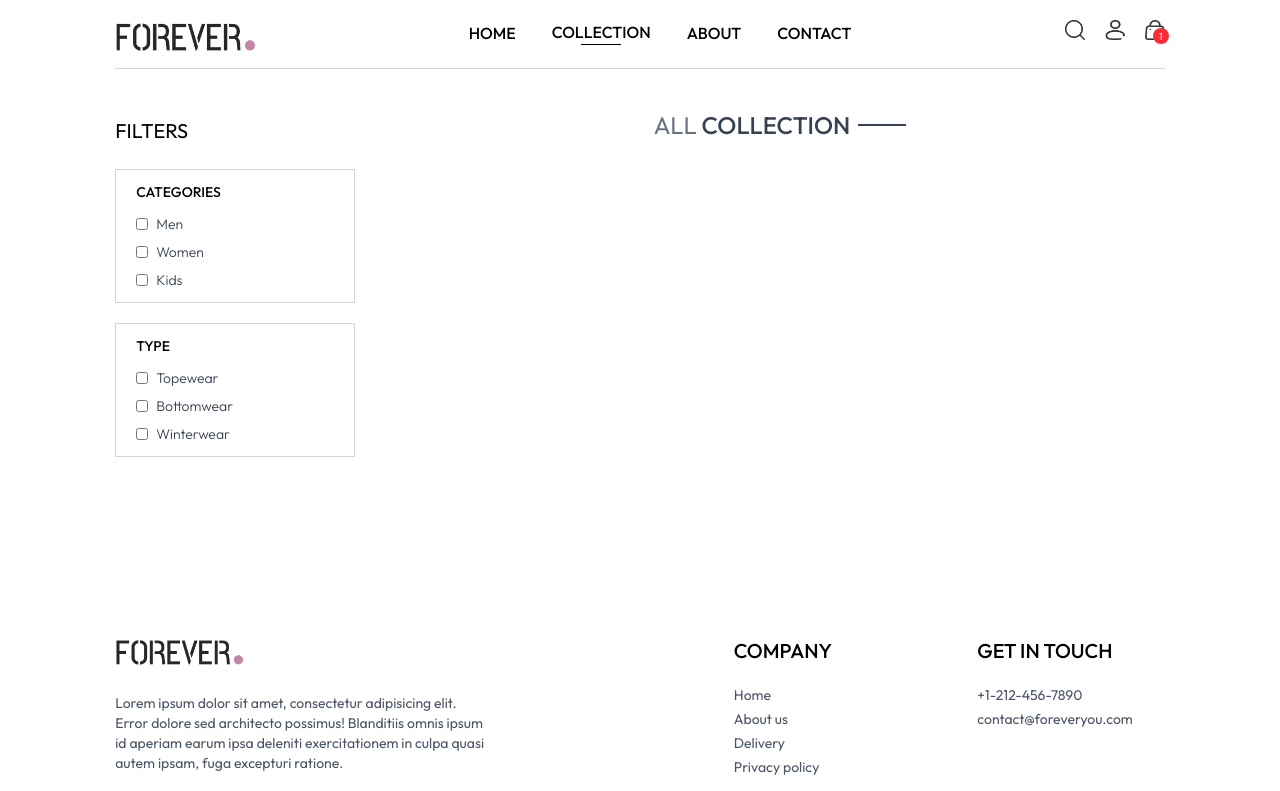
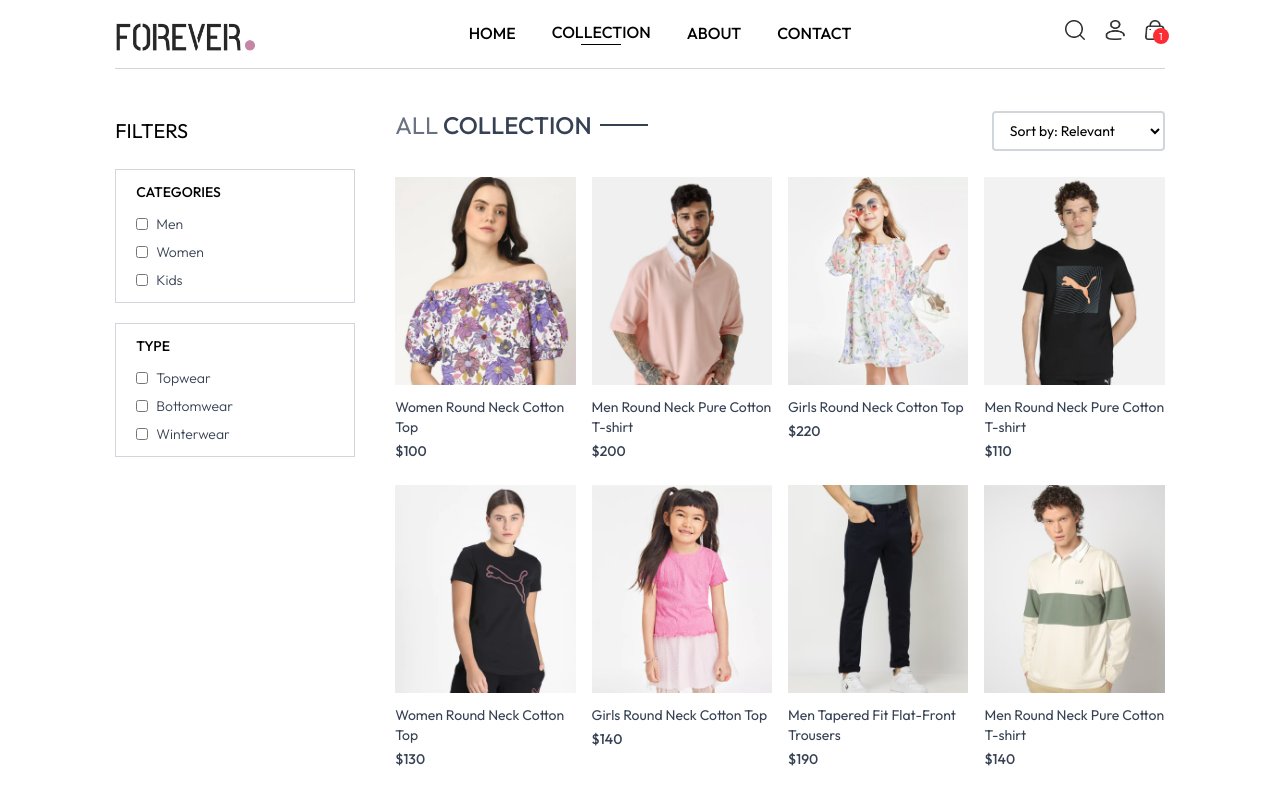
Before and after one commit to RohansinhVihol/fullstack-mern-ecommerce, a React app in the folder frontend/: page /collection in a window 1280 px wide. Shown: the top 791 px of the page. Built offline with nearby package versions, Linux system fonts and the light colour scheme; the HTML template or start-up script is replaced by a standard one.

Commit message:
Complete collection page with product listing and filters

```diff
--- a/frontend/src/pages/Collection.jsx
+++ b/frontend/src/pages/Collection.jsx
@@ -1,66 +1,224 @@
-import React, { useState } from 'react'
-import { useShopContext } from '../context/ShopContext'
-import { assets } from '../assets/assets';
-import Title from '../components/Title'
+import React, { useEffect, useState } from "react";
+import { useShopContext } from "../context/ShopContext";
+import { assets } from "../assets/assets";
+import ProductItem from "../components/ProductItem";
+import Title from "../components/Title";
 
 const Collection = () => {
+  const { products } = useShopContext();
+  const [shopFilter, setShopFilter] = useState(false);
+  const [filterProducts, setFilterProducts] = useState([]);
+  const [category, setCategory] = useState([]);
+  const [subCategory, setSubCategory] = useState([]);
+  const [sortType, setSortType] = useState("relavent");
 
-  const {products}  = useShopContext();
-  const [shopFilter , setShopFilter] = useState(false)
+  const toggleCategory = (e) => {
+    if (category.includes(e.target.value)) {
+      setCategory((prev) => prev.filter((item) => item !== e.target.value));
+    } else {
+      setCategory((prev) => [...prev, e.target.value]);
+    }
+  };
+
+  const toggleSubCategory = (e) => {
+    if (subCategory.includes(e.target.value)) {
+      setSubCategory((prev) => prev.filter((item) => item != e.target.value));
+    } else {
+      setSubCategory((prev) => [...prev, e.target.value]);
+    }
+  };
+
+  //  BRUTE FORCE
+  // const applyFilter = () => {
+  //   let productsCopy = products.slice();
+
+  //   if (category.length > 0) {
+  //     productsCopy = productsCopy.filter((item) =>
+  //       category.includes(item.category),
+  //     );
+  //   }
+
+  //   if (subCategory.length > 0) {
+  //     productsCopy = productsCopy.filter((item) =>
+  //       subCategory.includes(item.subCategory),
+  //     );
+  //   }
+
+  //   setFilterProducts(productsCopy);
+  // };
+
+  // const sortProduct = () => {
+  //   let fpCopy = filterProducts.slice();
+
+  //   switch (sortType) {
+  //     case "low-high":
+  //       setFilterProducts(fpCopy.sort((a, b) => a.price - b.price));
+  //       break;
+  //     case "high-low":
+  //       setFilterProducts(fpCopy.sort((a, b) => b.price - a.price));
+  //       break;
+
+  //     default:
+  //       applyFilter();
+  //       break;
+  //   }
+  // };
+
+  // useEffect(() => {
+  //   applyFilter();
+  // }, [category, subCategory]);
+
+  // useEffect(() => {
+  //   setFilterProducts(products);
+  // },[]);
+
+  // useEffect(() => {
+  //   sortProduct();
+  // }, [sortType]);
+
+
+//OPTIMAL APPROCH
+useEffect(() => {
+  let temp = [...products];
+
+  if (category.length)
+    temp = temp.filter(p => category.includes(p.category));
+
+  if (subCategory.length)
+    temp = temp.filter(p => subCategory.includes(p.subCategory));
+
+  if (sortType === "low-high")
+    temp.sort((a, b) => a.price - b.price);
+
+  if (sortType === "high-low")
+    temp.sort((a, b) => b.price - a.price);
+
+  setFilterProducts(temp);
+}, [category, subCategory, sortType, products]);
+
 
   return (
-    <div className='flex flex-col sm:flex-row gap-1 sm:gap-10 pt-10 mt-2 border-t border-gray-300'>
-
+    <div className="flex flex-col sm:flex-row gap-1 sm:gap-10 pt-10 mt-2 border-t border-gray-300">
       {/* filter options */}
-      <div className='min-w-60'>
-        <p onClick={() => setShopFilter(!shopFilter)}className='my-2 text-xl flex items-center cursor-pointer gap-2'>FILTERS
-          <img className={`h-3 sm:hidden ${shopFilter ? 'rotate-90' :' '}`}src={assets.dropdown_icon} alt="" />
+      <div className="min-w-60">
+        <p
+          onClick={() => setShopFilter(!shopFilter)}
+          className="my-2 text-xl flex items-center cursor-pointer gap-2"
+        >
+          FILTERS
+          <img
+            className={`h-3 sm:hidden ${shopFilter ? "rotate-90" : " "}`}
+            src={assets.dropdown_icon}
+            alt=""
+          />
         </p>
-         {/* Category Filter */}
-        <div className={`border border-gray-300 pl-5 py-3 mt-6 ${shopFilter ? ' ': 'hidden'} sm:block`}>
-          <p className='mb-3 text-sm font-medium'>CATEGORIES</p>
-          <div className='flex flex-col gap-2 text-sm font-light text-gray-700'>
-            <p className='flex gap-2 '>
-              <input  className='w-3'type="checkbox" value={'Men'} /> Men
+        {/* Category Filter */}
+        <div
+          className={`border border-gray-300 pl-5 py-3 mt-6 ${shopFilter ? " " : "hidden"} sm:block`}
+        >
+          <p className="mb-3 text-sm font-medium">CATEGORIES</p>
+          <div className="flex flex-col gap-2 text-sm font-light text-gray-700">
+            <p className="flex gap-2 ">
+              <input
+                className="w-3"
+                type="checkbox"
+                value={"Men"}
+                onChange={toggleCategory}
+              />{" "}
+              Men
             </p>
-            <p className='flex gap-2'>
-              <input  className='w-3'type="checkbox" value={'Women'} /> Women
+            <p className="flex gap-2">
+              <input
+                className="w-3"
+                type="checkbox"
+                value={"Women"}
+                onChange={toggleCategory}
+              />{" "}
+              Women
             </p>
-            <p className='flex gap-2'>
-              <input  className='w-3'type="checkbox" value={'Kids'} /> Kids
+            <p className="flex gap-2">
+              <input
+                className="w-3"
+                type="checkbox"
+                value={"Kids"}
+                onChange={toggleCategory}
+              />{" "}
+              Kids
             </p>
           </div>
         </div>
         {/* SubCategory Filter */}
-           <div className={`border border-gray-300 pl-5 py-3 my-5 ${shopFilter ? ' ': 'hidden'} sm:block`}>
-          <p className='mb-3 text-sm font-medium'>TYPE</p>
-          <div className='flex flex-col gap-2 text-sm font-light text-gray-700'>
-            <p className='flex gap-2 '>
-              <input  className='w-3'type="checkbox" value={'Topewear'} /> Topewear
+        <div
+          className={`border border-gray-300 pl-5 py-3 my-5 ${shopFilter ? " " : "hidden"} sm:block`}
+        >
+          <p className="mb-3 text-sm font-medium">TYPE</p>
+          <div className="flex flex-col gap-2 text-sm font-light text-gray-700">
+            <p className="flex gap-2 ">
+              <input
+                className="w-3"
+                type="checkbox"
+                value={"Topwear"}
+                onChange={toggleSubCategory}
+              />{" "}
+              Topwear
             </p>
-            <p className='flex gap-2'>
-              <input  className='w-3'type="checkbox" value={'Bottomwear'} /> Bottomwear
+            <p className="flex gap-2">
+              <input
+                className="w-3"
+                type="checkbox"
+                value={"Bottomwear"}
+                onChange={toggleSubCategory}
+              />{" "}
+              Bottomwear
             </p>
-            <p className='flex gap-2'>
-              <input  className='w-3'type="checkbox" value={'Winterwear'} /> Winterwear
+            <p className="flex gap-2">
+              <input
+                className="w-3"
+                type="checkbox"
+                value={"Winterwear"}
+                onChange={toggleSubCategory}
+              />{" "}
+              Winterwear
             </p>
           </div>
         </div>
       </div>
 
       {/* Right Side */}
-      <div className='flex-1'>
-        <div className='flex justify-center text-base sm:text-2xl mb-4'>
-          <Title text1={'ALL'} text2={'COLLECTION'}/>
+      <div className="flex-1">
+        <div className="flex flex-col sm:flex-row justify-between items-start sm:items-center gap-4 mb-6">
+          {/* Title Section */}
+          <div className="text-base sm:text-2xl">
+            <Title text1={"ALL"} text2={"COLLECTION"} />
+          </div>
 
+          {/* Product Sort Dropdown */}
+          <div className="w-full sm:w-auto">
+            <select
+              onChange={(e) => setSortType(e.target.value)}
+              className="w-full sm:w-auto border-2 border-gray-300 text-sm px-3 py-2 rounded-sm outline-none bg-white cursor-pointer"
+            >
+              <option value="relavent">Sort by: Relevant</option>
+              <option value="low-high">Sort by: Low to High</option>
+              <option value="high-low">Sort by: High to Low</option>
+            </select>
+          </div>
         </div>
+        {/* Map Products */}
+        <div className="grid grid-cols-2 md:grid-cols-3 lg:grid-cols-4 gap-4 gap-y-6">
+          {filterProducts.map((item, index) => (
+            <ProductItem
+              key={index}
+              name={item.name}
+              id={item._id}
+              price={item.price}
+              image={item.image}
+            />
+          ))}
+        </div>
+      </div>
+    </div>
+  );
+};
 
-      </div>
-
-
-
-    </div>
-  )
-}
-
-export default Collection
+export default Collection;
```
